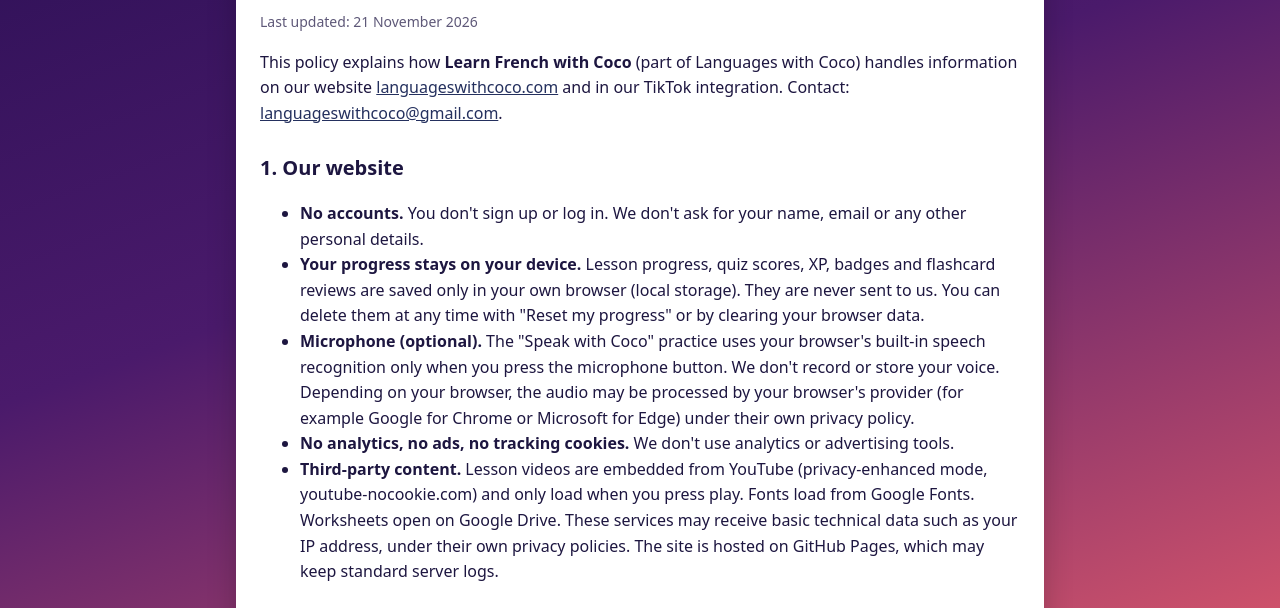
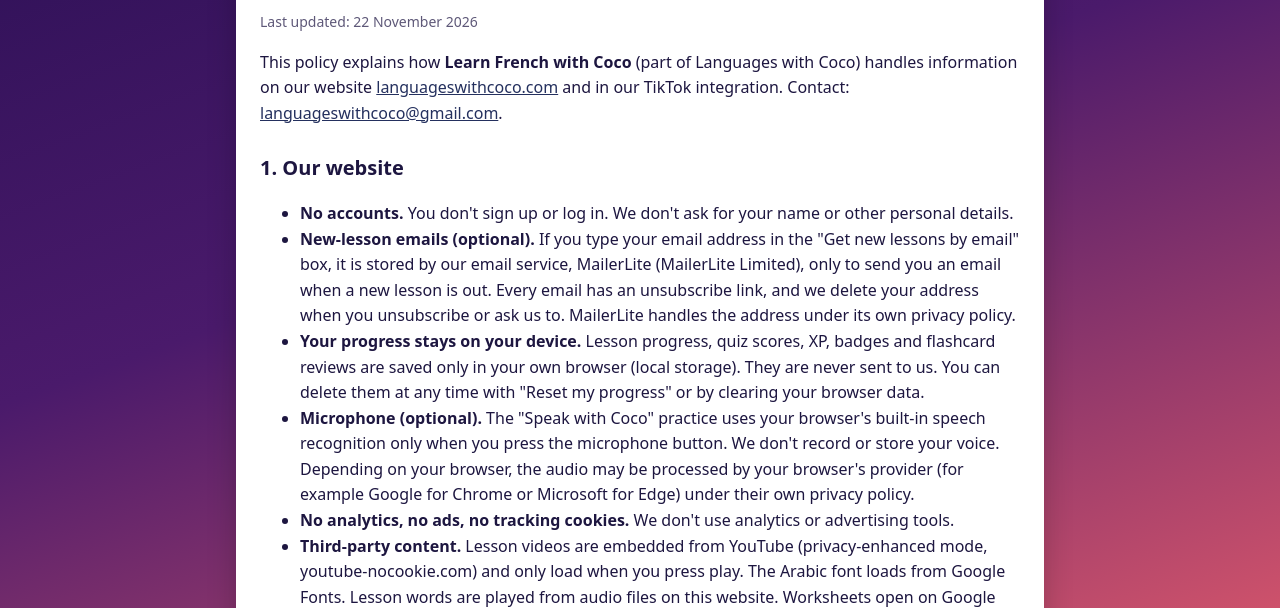
Before and after one commit to dream1438/french-with-coco, a plain HTML site: page privacy/index.html in a window 1280 px wide. Shown: the part 164-772 px from the top of the page. Drawn offline with Linux system fonts and the light colour scheme.

Commit message:
Privacy policy: optional new-lesson emails via MailerLite, local audio files
Co-Authored-By: Claude Opus 5.5 <noreply@anthropic.com>
Claude-Session: https://claude.ai/code/session_016YouZXpYf4sWNKH7s7UGe7

```diff
--- a/privacy/index.html
+++ b/privacy/index.html
@@ -22,16 +22,17 @@ footer{text-align:center;color:#fff;font-size:14px;padding:0 16px 30px} footer a
 <main>
 <header><img src="/assets/coco.svg" alt=""><a href="/">Languages with Coco</a></header>
 <h1>Privacy Policy</h1>
-<p class="muted">Last updated: 21 November 2026</p>
+<p class="muted">Last updated: 22 November 2026</p>
 <p>This policy explains how <b>Learn French with Coco</b> (part of Languages with Coco) handles information on our website <a href="https://languageswithcoco.com">languageswithcoco.com</a> and in our TikTok integration. Contact: <a href="mailto:languageswithcoco@gmail.com">languageswithcoco@gmail.com</a>.</p>
 
 <h2>1. Our website</h2>
 <ul>
-<li><b>No accounts.</b> You don't sign up or log in. We don't ask for your name, email or any other personal details.</li>
+<li><b>No accounts.</b> You don't sign up or log in. We don't ask for your name or other personal details.</li>
+<li><b>New-lesson emails (optional).</b> If you type your email address in the "Get new lessons by email" box, it is stored by our email service, MailerLite (MailerLite Limited), only to send you an email when a new lesson is out. Every email has an unsubscribe link, and we delete your address when you unsubscribe or ask us to. MailerLite handles the address under its own privacy policy.</li>
 <li><b>Your progress stays on your device.</b> Lesson progress, quiz scores, XP, badges and flashcard reviews are saved only in your own browser (local storage). They are never sent to us. You can delete them at any time with "Reset my progress" or by clearing your browser data.</li>
 <li><b>Microphone (optional).</b> The "Speak with Coco" practice uses your browser's built-in speech recognition only when you press the microphone button. We don't record or store your voice. Depending on your browser, the audio may be processed by your browser's provider (for example Google for Chrome or Microsoft for Edge) under their own privacy policy.</li>
 <li><b>No analytics, no ads, no tracking cookies.</b> We don't use analytics or advertising tools.</li>
-<li><b>Third-party content.</b> Lesson videos are embedded from YouTube (privacy-enhanced mode, youtube-nocookie.com) and only load when you press play. Fonts load from Google Fonts. Worksheets open on Google Drive. These services may receive basic technical data such as your IP address, under their own privacy policies. The site is hosted on GitHub Pages, which may keep standard server logs.</li>
+<li><b>Third-party content.</b> Lesson videos are embedded from YouTube (privacy-enhanced mode, youtube-nocookie.com) and only load when you press play. The Arabic font loads from Google Fonts. Lesson words are played from audio files on this website. Worksheets open on Google Drive. These services may receive basic technical data such as your IP address, under their own privacy policies. The site is hosted on GitHub Pages, which may keep standard server logs.</li>
 </ul>
 
 <h2>2. Our TikTok integration</h2>
@@ -48,11 +49,12 @@ footer{text-align:center;color:#fff;font-size:14px;padding:0 16px 30px} footer a
 <h2>4. Your choices</h2>
 <ul>
 <li>You can revoke our app's access at any time in your TikTok settings (Settings and privacy → Security → Apps and services), or by emailing us. We then delete the stored token.</li>
+<li>You can stop new-lesson emails at any time with the unsubscribe link in any email.</li>
 <li>To ask a question or request deletion of any data, email <a href="mailto:languageswithcoco@gmail.com">languageswithcoco@gmail.com</a>.</li>
 </ul>
 
 <h2>5. Children</h2>
-<p>Our lessons are suitable for all ages and the website collects no personal data from anyone, including children.</p>
+<p>Our lessons are suitable for all ages and the website collects no personal data, except an email address that someone chooses to give for new-lesson emails. If you are under 16, please ask a parent before signing up.</p>
 
 <h2>6. Changes</h2>
 <p>If we change this policy, we will update this page and the date above.</p>
```
